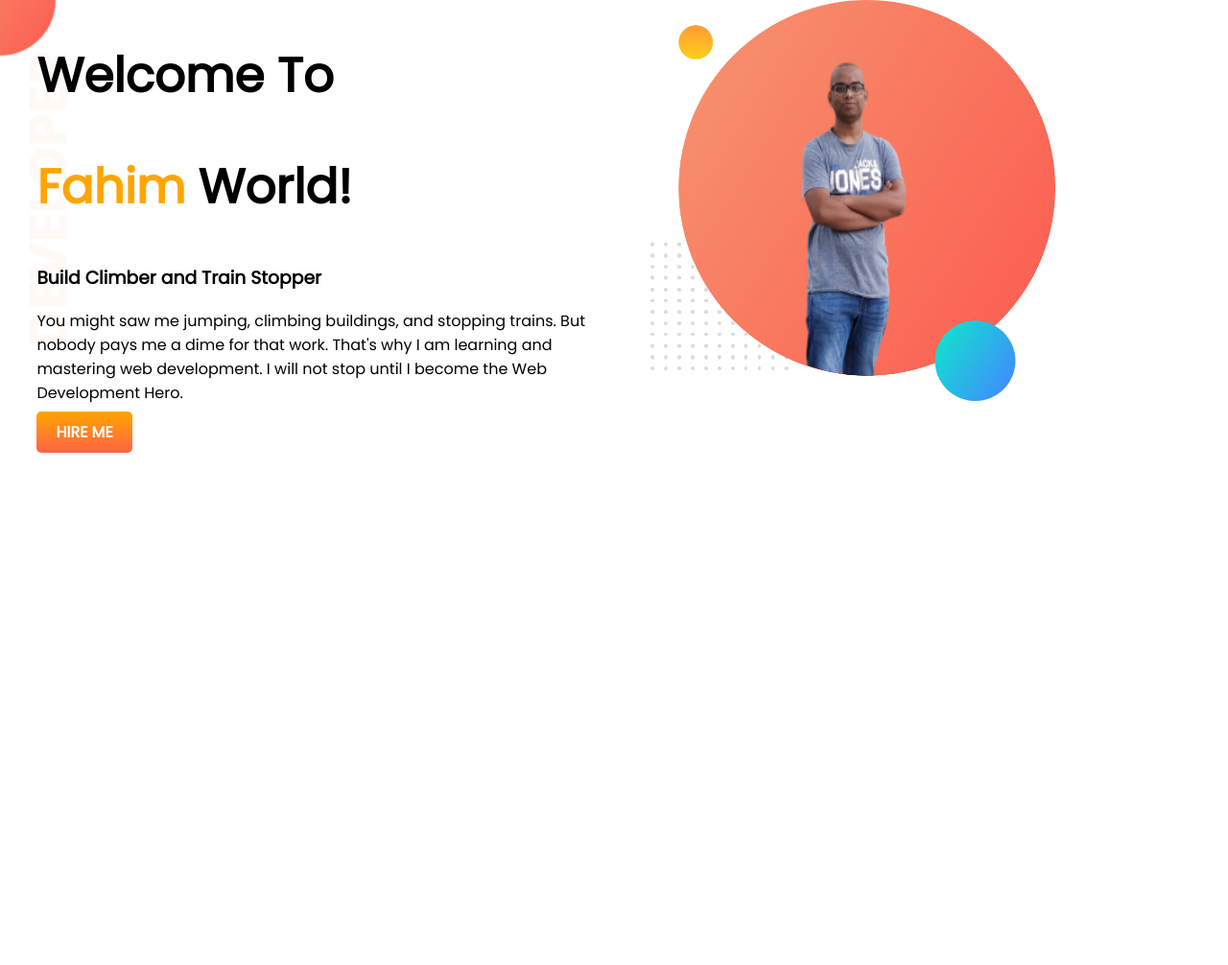
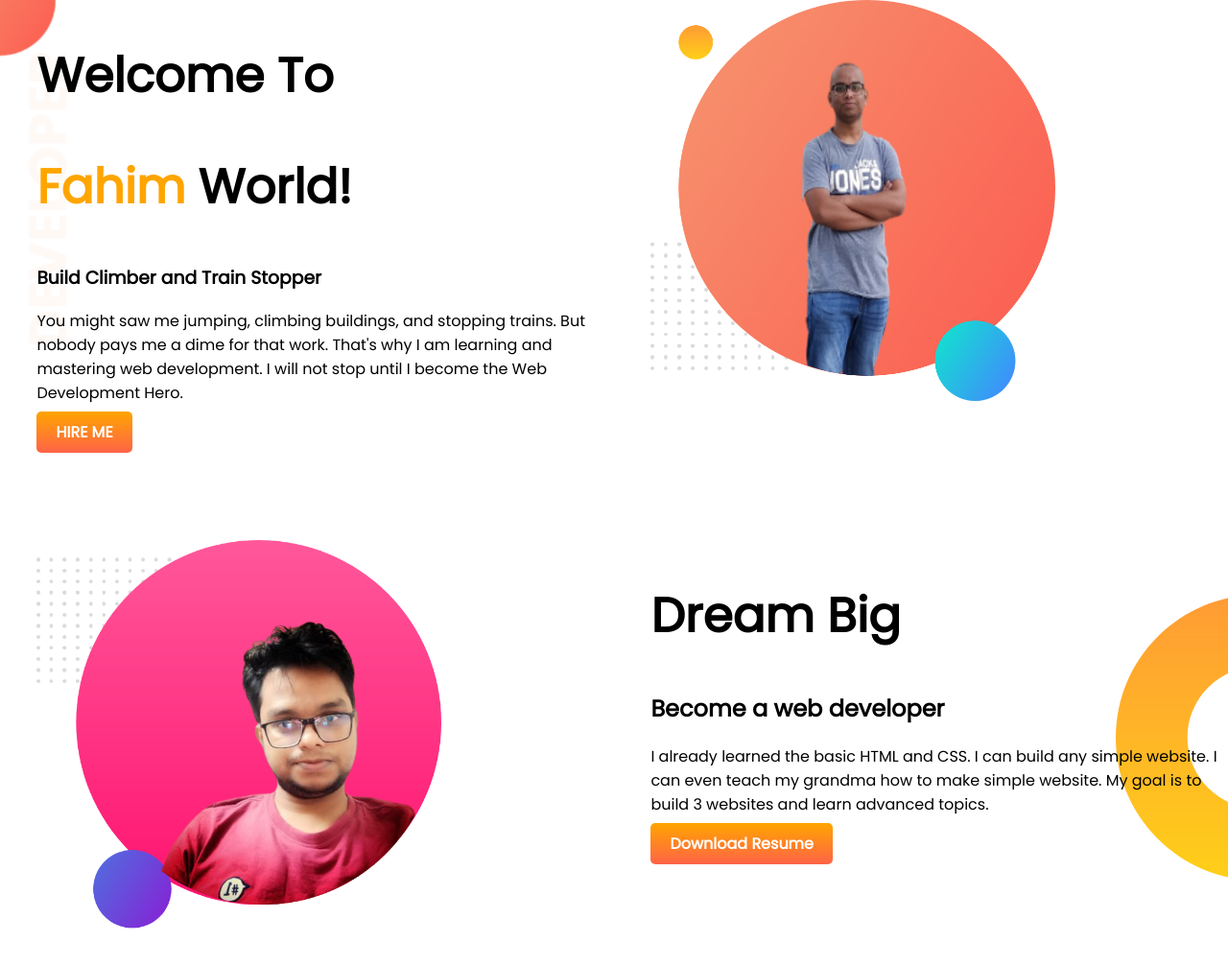
Before and after one commit to yafahim/developer-portfolio, a plain HTML site: page index.html in a window 1280 px wide. Shown: the whole page at 96% size. Before the commit the page ends 800 px from the top, so only its background shows below. Drawn offline with Linux system fonts and the light colour scheme.

Commit message:
drem add

```diff
--- a/index.html
+++ b/index.html
@@ -29,6 +29,18 @@
             <img src="fhim new.png" alt="fahim">
         </div>
     </section>
+    <section class="dream-big">
+        <div class="half-width">
+            <img src="my-bg2.png" alt="">
+        </div>
+        <div class="half-width">
+            <h1>Dream Big</h1>
+            <h2>Become a web developer</h2>
+            <p>I already learned the basic HTML and CSS. I can build any simple website. I can even teach my grandma how to make simple website. My goal is to build 3 websites and learn advanced topics.</p>
+            <a class="link-buttom" target="_blank" href="">Download Resume</a>
+        </div>
+
+    </section>
 
 </body>
 
--- a/style.css
+++ b/style.css
@@ -10,6 +10,7 @@
 }
 section{
     display: flex;
+    margin-bottom: 100px;
 }
 .half-width{
     width: 50%;
@@ -30,3 +31,8 @@
     background-image: url(images/top-banner.png);
     background-repeat: no-repeat;
 }
+.dream-big{
+    background-image: url(images/dream-bg.png);
+    background-repeat: no-repeat;
+    background-position: right;
+}
```
Also changed, not shown: my-bg2.png (added).
